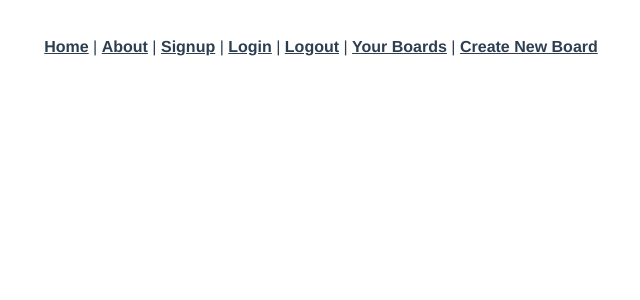
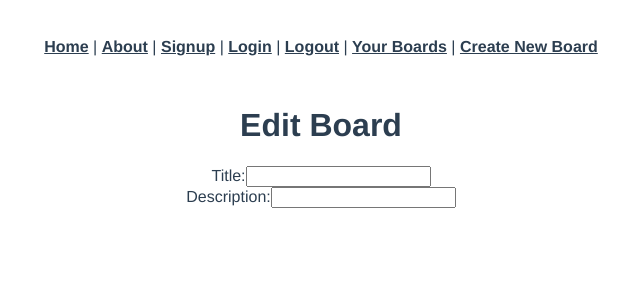
Before and after one commit to merrowragan/capstone_frontend, a Vue app: page /boards/1/edit in a window 1280 px wide. Shown: the top 300 px of the page, without its empty margins (319-959 px from the left). Built offline with nearby package versions, Linux system fonts and the light colour scheme; no server answers.

Commit message:
begins boards edit action

```diff
--- a/src/App.vue
+++ b/src/App.vue
@@ -8,6 +8,7 @@
       <router-link to="/logout">Logout</router-link> |
       <router-link to="/boards">Your Boards</router-link> |
       <router-link to="/boards/new">Create New Board</router-link>
+
 
     </div>
     <router-view/>
--- a/src/router/index.js
+++ b/src/router/index.js
@@ -7,6 +7,7 @@ import Login from "../views/Login.vue";
 import Logout from "../views/Logout.vue";
 import BoardsIndex from "../views/BoardsIndex.vue";
 import BoardsNew from "../views/BoardsNew.vue";
+import BoardsEdit from "../views/BoardsEdit.vue";
 
 Vue.use(VueRouter);
 
@@ -48,6 +49,11 @@ const routes = [
     path: "/boards/new",
     name: "boards-new",
     component: BoardsNew
+  },
+  {
+    path: "/boards/:id/edit",
+    name: "boards-edit",
+    component: BoardsEdit
   }
 ];
 
--- /dev/null
+++ b/src/views/BoardsEdit.vue
@@ -0,0 +1,45 @@
+<template>
+  <div class="boards-edit">
+    <h1>Edit Board</h1>
+    <div class="form-group">
+      <label>Title:</label>
+      <input type="text" class="form-control" v-model="board.title">
+    </div>
+    <div class="form-group">
+      <label>Description:</label>
+      <input type="text" class="form-control" v-model="board.description">
+    </div>
+  </div>
+</template>
+
+<style></style>
+
+<script>
+import axios from "axios";
+
+export default {
+  data: function() {
+    return {
+      board: {},
+      errors: [],
+    };
+  },
+  created: function() {
+    axios.get(`/api/boards/${this.$route.params.id}`).then((response) => {
+      console.log(response.data);
+      this.board = response.data;
+    });
+  },
+  methods: {
+    updateBoard: function() {
+      var params = {
+        title: this.board.title,
+        description: this.board.description,
+      };
+      axios.patch(`/api/boards/${this.board.id}`, params).then((response) => {
+        this.$router.push(`/boards/${this.board.id}`);
+      });
+    },
+  },
+};
+</script>
```
